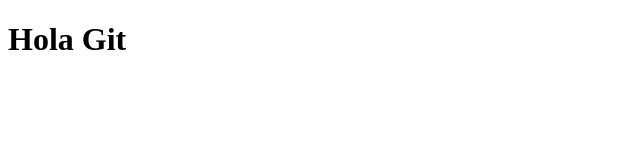
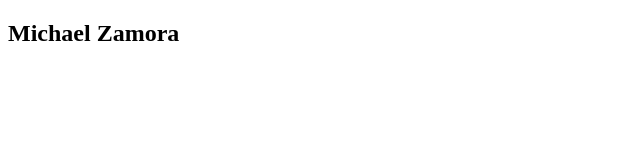
Before and after one commit to janarutista/curso, a plain HTML site: page index.html in a window 1280 px wide. Shown: the whole page, without its empty margins (0-640 px from the left). Drawn offline with Linux system fonts and the light colour scheme.

Commit message:
creamos un contenedor container el cual contiene un titulo con mi nombre

```diff
--- a/index.html
+++ b/index.html
@@ -3,9 +3,11 @@
  <head>
      <meta charset="UTF-8">
      <meta name="viewport" content="width=device-width, initial-scale=1.0">
-     <title>Git</title>
+     <title>Git y Github  </title>
  </head>
  <body>
-     <h1>Hola Git</h1>
+            <div class="container">
+                <h2>Michael Zamora</h2>
+            </div>
  </body>
  </html>
```
